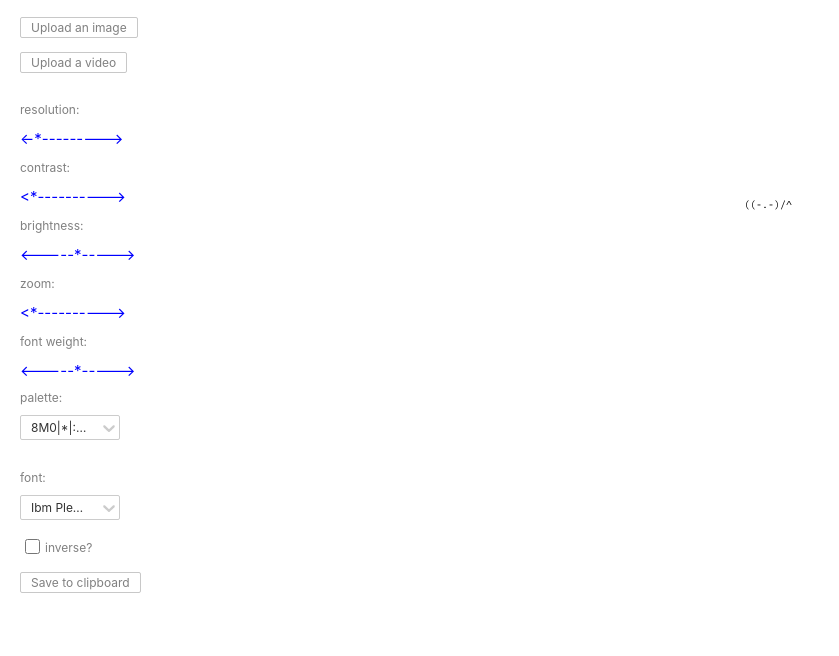
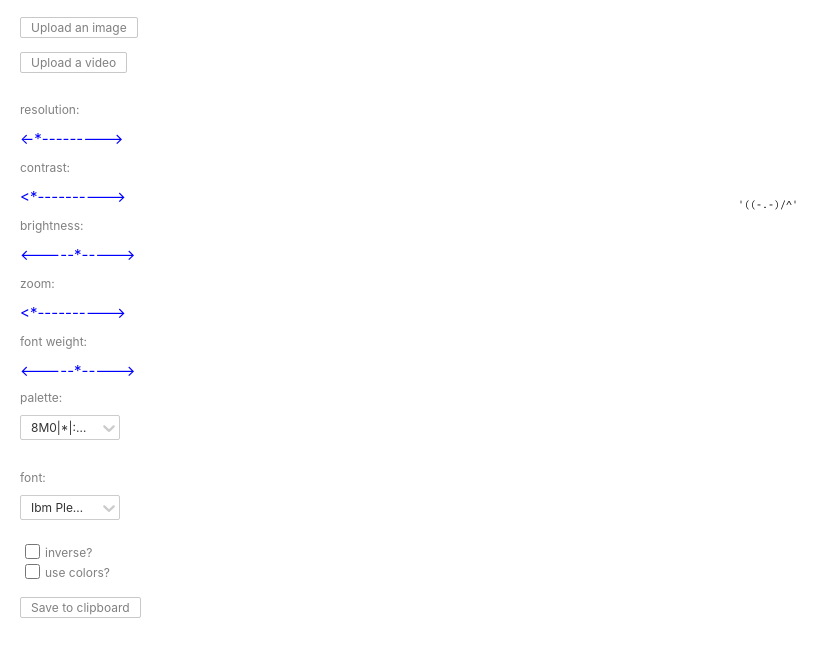
Before and after one commit to rybarczykj/ascii, a React (Create React App) app: page / in a window 1280 px wide. Shown: the top 656 px of the page, without its empty margins (0-839 px from the left). Built offline with nearby package versions, Linux system fonts and the light colour scheme; a web font is replaced by a local one.

Commit message:
allow colors

```diff
--- a/src/App.tsx
+++ b/src/App.tsx
@@ -29,8 +29,45 @@ export interface SpecsState {
     lineHeight: number;
 }
 
+interface ColoredAsciiProps {
+    ascii: string;
+    colors: string[];
+    style: React.CSSProperties;
+}
+
+const ColoredAscii: React.FC<ColoredAsciiProps> = ({ ascii, colors, style }) => {
+    const lines = ascii.split('\n');
+    let colorIndex = 0;
+
+    return (
+        <div className="ascii" style={style}>
+            {lines.map((line, lineIndex) => (
+                <div key={lineIndex}>
+                    {line.split('').map((char, charIndex) => {
+                        // Find the next non-empty color (skip newline placeholders)
+                        let color = 'inherit';
+                        while (colorIndex < colors.length && colors[colorIndex] === '') {
+                            colorIndex++;
+                        }
+                        if (colorIndex < colors.length) {
+                            color = colors[colorIndex];
+                            colorIndex++;
+                        }
+                        return (
+                            <span key={charIndex} style={{ color }}>
+                                {char}
+                            </span>
+                        );
+                    })}
+                </div>
+            ))}
+        </div>
+    );
+};
+
 const App: React.FC = () => {
     const [ascii, setAscii] = React.useState<string | string[]>('');
+    const [asciiColors, setAsciiColors] = React.useState<string[]>([]);
     const [specs, setSpecs] = React.useState<SpecsState>({
         fontSize: 30,
         resolution: 100,
@@ -41,17 +78,26 @@ const App: React.FC = () => {
         kerning: 0,
         lineHeight: 1,
     });
-    console.log('specs', specs);
+
 
     const lineHeight = 1000 / specs.resolution;
-    console.log('ascii', ascii.slice(0, 100));
+
+    const handleAsciiChange = (asciiData: string | string[], resolution: number, colors?: string[]) => {
+        if (typeof asciiData === 'string') {
+            setAscii(asciiData);
+            setAsciiColors(colors || []);
+        } else {
+            setAscii(asciiData);
+            setAsciiColors([]);
+        }
+    };
 
     return (
         <div className="flex-container">
             <Menu
                 specs={specs}
                 onSpecsChange={(specs: SpecsState) => setSpecs(specs)}
-                onAsciiChange={(ascii: string | string[]) => setAscii(ascii)}
+                onAsciiChange={handleAsciiChange}
                 onCopy={() => {
                     navigator.clipboard.writeText(
                         typeof ascii === 'string' ? ascii : JSON.stringify(ascii),
@@ -59,6 +105,21 @@ const App: React.FC = () => {
                 }}
             />
             <pre>
+                {ascii !== '' ? (
+                    typeof ascii === 'string' ? (
+                        asciiColors.length > 0 ? (
+                            <ColoredAscii
+                                ascii={ascii}
+                                colors={asciiColors}
+                                style={{
+                                    fontSize: `${lineHeight * 1 * specs.zoom}px`,
+                                    lineHeight: `${lineHeight * specs.zoom}px`,
+                                    fontWeight: specs.weight,
+                                    fontFamily: specs.fontFamily,
+                                    letterSpacing: `${specs.kerning}px`,
+                                }}
+                            />
+                        ) : (
                             <div
                                 className="ascii"
                                 style={{
@@ -68,16 +129,35 @@ const App: React.FC = () => {
                                     fontFamily: specs.fontFamily,
                                     letterSpacing: `${specs.kerning}px`,
                                 }}>
-                    {ascii !== '' ? (
-                        typeof ascii === 'string' ? (
-                            ascii
-                        ) : (
-                            <AsciiVideo asciiFrames={ascii} />
+                                {ascii}
+                            </div>
                         )
                     ) : (
-                        '((-.-)/^'
+                        <div
+                            className="ascii"
+                            style={{
+                                fontSize: `${lineHeight * 1 * specs.zoom}px`,
+                                lineHeight: `${lineHeight * specs.zoom}px`,
+                                fontWeight: specs.weight,
+                                fontFamily: specs.fontFamily,
+                                letterSpacing: `${specs.kerning}px`,
+                            }}>
+                            <AsciiVideo asciiFrames={ascii} />
+                        </div>
+                    )
+                ) : (
+                    <div
+                        className="ascii"
+                        style={{
+                            fontSize: `${lineHeight * 1 * specs.zoom}px`,
+                            lineHeight: `${lineHeight * specs.zoom}px`,
+                            fontWeight: specs.weight,
+                            fontFamily: specs.fontFamily,
+                            letterSpacing: `${specs.kerning}px`,
+                        }}>
+                        &apos;((-.-)/^&apos;
+                    </div>
                 )}
-                </div>
             </pre>
         </div>
     );
--- a/src/ascii-utils.tsx
+++ b/src/ascii-utils.tsx
@@ -56,6 +56,25 @@ export const getGreyscale = (data: ImageData): number[][] => {
     return greyscale;
 };
 
+export const getColors = (data: ImageData): string[][] => {
+    const pixels = data.data;
+    const colors = [];
+
+    for (let y = 0; y < data.height; y++) {
+        const colorRow = [];
+        for (let x = 0; x < data.width; x++) {
+            const pixelIndex = (y * data.width + x) * 4;
+            const r = pixels[pixelIndex];
+            const g = pixels[pixelIndex + 1];
+            const b = pixels[pixelIndex + 2];
+            const color = `rgb(${r}, ${g}, ${b})`;
+            colorRow.push(color);
+        }
+        colors.push(colorRow);
+    }
+    return colors;
+};
+
 export const getAsciiFromGreyscale = (
     greyscale: number[][],
     asciiChars: string | string[],
@@ -87,6 +106,45 @@ export const getAsciiFromGreyscale = (
         ascii += '\n';
     }
     return ascii;
+};
+
+export const getColoredAsciiFromGreyscale = (
+    greyscale: number[][],
+    colors: string[][],
+    asciiChars: string | string[],
+    inverse = false,
+    contrast: number,
+    brightness: number,
+): { ascii: string; colors: string[] } => {
+    let ascii = '';
+    const colorArray: string[] = [];
+
+    // iterate over each row, and each pixel in the row
+    for (let y = 0; y < greyscale.length; y++) {
+        for (let x = 0; x < greyscale[y].length; x++) {
+            const luminance = greyscale[y][x];
+            const color = colors[y][x];
+
+            const adjustedLuminance = brightness
+                ? Math.max(Math.min(luminance + brightness, 255), 0)
+                : luminance;
+
+            const contrastedLuminance = contrast
+                ? Math.max(Math.min((adjustedLuminance - 127.5) * contrast, 255), 0)
+                : adjustedLuminance;
+
+            const asciiIndex = Math.floor((contrastedLuminance / 255) * (asciiChars.length - 1));
+            const char = inverse
+                ? asciiChars[asciiChars.length - asciiIndex - 1]
+                : asciiChars[asciiIndex];
+
+            ascii += char;
+            colorArray.push(color);
+        }
+        ascii += '\n';
+        colorArray.push(''); // empty color for newline
+    }
+    return { ascii, colors: colorArray };
 };
 
 const resize = (image: HTMLImageElement, maxHeight: number, canvas: HTMLCanvasElement) => {
--- a/src/ui/Menu/Menu.tsx
+++ b/src/ui/Menu/Menu.tsx
@@ -6,7 +6,7 @@ import heic2any from 'heic2any';
 import React from 'react';
 import { getFirstFrameOfVideoAsImageFile, processVideoFrames } from '../../video/process-video';
 import { debounce, set, slice } from 'lodash';
-import { getAsciiFromGreyscale, getGreyscale, resizeImage } from '../../ascii-utils';
+import { getAsciiFromGreyscale, getGreyscale, resizeImage, getColors, getColoredAsciiFromGreyscale } from '../../ascii-utils';
 import './menu.css';
 import { DragDropFiles } from './DragDropFiles';
 
@@ -30,7 +30,7 @@ export const ASCIICHARS = [
 const asciiOptions = ASCIICHARS.map((char) => ({ value: char, label: char }));
 
 interface MenuContainerProps {
-    onAsciiChange: (ascii: string | string[], resolution: number) => void;
+    onAsciiChange: (ascii: string | string[], resolution: number, colors?: string[]) => void;
     specs: SpecsState;
     onSpecsChange: (specs: SpecsState) => void;
     onCopy: () => void;
@@ -54,6 +54,8 @@ interface MenuProps extends Omit<MenuContainerProps, 'onAsciiChange'> {
     // backgroundColor: string;
     // onBackgroundColorChange: (color: string) => void;
     isVideoEditMode: boolean;
+    useColors: boolean;
+    onUseColorsToggle: () => void;
 
     onClickGenerateVideo: () => void;
 }
@@ -75,6 +77,8 @@ const Menu = ({
     onClickGenerateVideo,
     brightness,
     onBrightnessChange,
+    useColors,
+    onUseColorsToggle,
 }: // textColor,
     // onTextColorChange,
     // backgroundColor,
@@ -180,6 +184,14 @@ const Menu = ({
                                     />
                                     {'inverse?'}
                                 </label>
+                                <label>
+                                    <input
+                                        type="checkbox"
+                                        checked={useColors}
+                                        onChange={onUseColorsToggle}
+                                    />
+                                    {'use colors?'}
+                                </label>
                             </div>
                         </div>
                     </form>
@@ -221,6 +233,7 @@ export const MenuContainer = (props: MenuContainerProps): ReactElement => {
     const [isAsciiVideo, setIsAsciiVideo] = React.useState(false);
     const [selectedPalette, setSelectedPalette] = React.useState<string | string[]>(ASCIICHARS[0]);
     const [isColorInverted, setInvert] = React.useState(false);
+    const [useColors, setUseColors] = React.useState(false);
     const [contrast, setContrast] = React.useState(1);
     const [brightness, setBrightness] = React.useState(0);
     const [videoForEditMode, setVideoForEditMode] = React.useState<File>();
@@ -229,6 +242,7 @@ export const MenuContainer = (props: MenuContainerProps): ReactElement => {
 
     // store greyscale so it can be a lookup table
     const greyscale = React.useRef<number[][]>([]);
+    const colors = React.useRef<string[][]>([]);
 
     const setLoadingState = (isVideo: boolean) => {
         if (isVideo) {
@@ -245,6 +259,7 @@ export const MenuContainer = (props: MenuContainerProps): ReactElement => {
         contrast,
         brightness,
         resetLookups,
+        useColors,
     }: {
         palette: string | string[];
         isColorInverted: boolean;
@@ -254,6 +269,7 @@ export const MenuContainer = (props: MenuContainerProps): ReactElement => {
         contrast: number;
         brightness: number;
         resetLookups: boolean;
+        useColors: boolean;
     }) => {
         if (!file) {
             return;
@@ -287,8 +303,20 @@ export const MenuContainer = (props: MenuContainerProps): ReactElement => {
                 // avoid recalculating greyscale for each frame
                 if (resetLookups) {
                     greyscale.current = getGreyscale(data);
+                    colors.current = getColors(data);
                 }
 
+                if (useColors) {
+                    const coloredAscii = getColoredAsciiFromGreyscale(
+                        greyscale.current,
+                        colors.current,
+                        palette,
+                        isColorInverted,
+                        contrast,
+                        brightness,
+                    );
+                    onAsciiChange(coloredAscii.ascii, resolution, coloredAscii.colors);
+                } else {
                     const newAscii = getAsciiFromGreyscale(
                         greyscale.current,
                         palette,
@@ -296,8 +324,9 @@ export const MenuContainer = (props: MenuContainerProps): ReactElement => {
                         contrast,
                         brightness,
                     );
+                    onAsciiChange(newAscii, resolution);
+                }
 
-                onAsciiChange(newAscii, resolution);
                 // TODO: this causes unnecessary state updates, but it makes the resolution change
                 // look smoothest. Maybe there's a better way to do this?
                 onSpecsChange({
@@ -319,6 +348,7 @@ export const MenuContainer = (props: MenuContainerProps): ReactElement => {
             contrast,
             brightness,
             resetLookups: true,
+            useColors,
         });
     }, 5);
 
@@ -334,6 +364,7 @@ export const MenuContainer = (props: MenuContainerProps): ReactElement => {
             contrast,
             brightness,
             resetLookups: false,
+            useColors,
         });
     }, 5);
 
@@ -349,6 +380,7 @@ export const MenuContainer = (props: MenuContainerProps): ReactElement => {
             contrast,
             brightness,
             resetLookups: false,
+            useColors,
         });
     }, 5);
 
@@ -371,6 +403,7 @@ export const MenuContainer = (props: MenuContainerProps): ReactElement => {
                     contrast,
                     brightness,
                     resetLookups: true,
+                    useColors,
                 });
                 setCurrentFile(imageFile);
             });
@@ -391,6 +424,7 @@ export const MenuContainer = (props: MenuContainerProps): ReactElement => {
                     contrast,
                     brightness,
                     resetLookups: true,
+                    useColors,
                 });
                 setCurrentFile(imageFile);
             }}
@@ -408,6 +442,7 @@ export const MenuContainer = (props: MenuContainerProps): ReactElement => {
                     brightness,
                     contrast,
                     resetLookups: false,
+                    useColors,
                 });
             }}
             isColorInverted={isColorInverted}
@@ -423,6 +458,7 @@ export const MenuContainer = (props: MenuContainerProps): ReactElement => {
                     brightness,
                     contrast,
                     resetLookups: false,
+                    useColors,
                 });
             }}
             contrast={contrast}
@@ -430,6 +466,22 @@ export const MenuContainer = (props: MenuContainerProps): ReactElement => {
             brightness={brightness}
             onBrightnessChange={debouncedOnBrightnessChange}
             isVideoEditMode={Boolean(videoForEditMode)}
+            useColors={useColors}
+            onUseColorsToggle={() => {
+                setUseColors(!useColors);
+                setLoadingState(isAsciiVideo);
+                updateAscii({
+                    palette: selectedPalette,
+                    isColorInverted,
+                    resolution: specs.resolution,
+                    file: currentFile,
+                    isVideo: isAsciiVideo,
+                    brightness,
+                    contrast,
+                    resetLookups: false,
+                    useColors: !useColors,
+                });
+            }}
             onClickGenerateVideo={() => {
                 if (videoForEditMode) {
                     setIsAsciiVideo(true);
@@ -444,6 +496,7 @@ export const MenuContainer = (props: MenuContainerProps): ReactElement => {
                         contrast,
                         brightness,
                         resetLookups: true,
+                        useColors,
                     });
                     setCurrentFile(videoForEditMode);
                     setVideoForEditMode(undefined);
--- a/src/ui/Menu/menu.css
+++ b/src/ui/Menu/menu.css
@@ -119,6 +119,7 @@ input[type='button'] {
 /* check boxes */
 .checkboxes label {
     display: block;
+    padding-top: 5px;
 }
 
 .checkboxes input {
```
Lines whose indentation alone changed are shown as unchanged.
